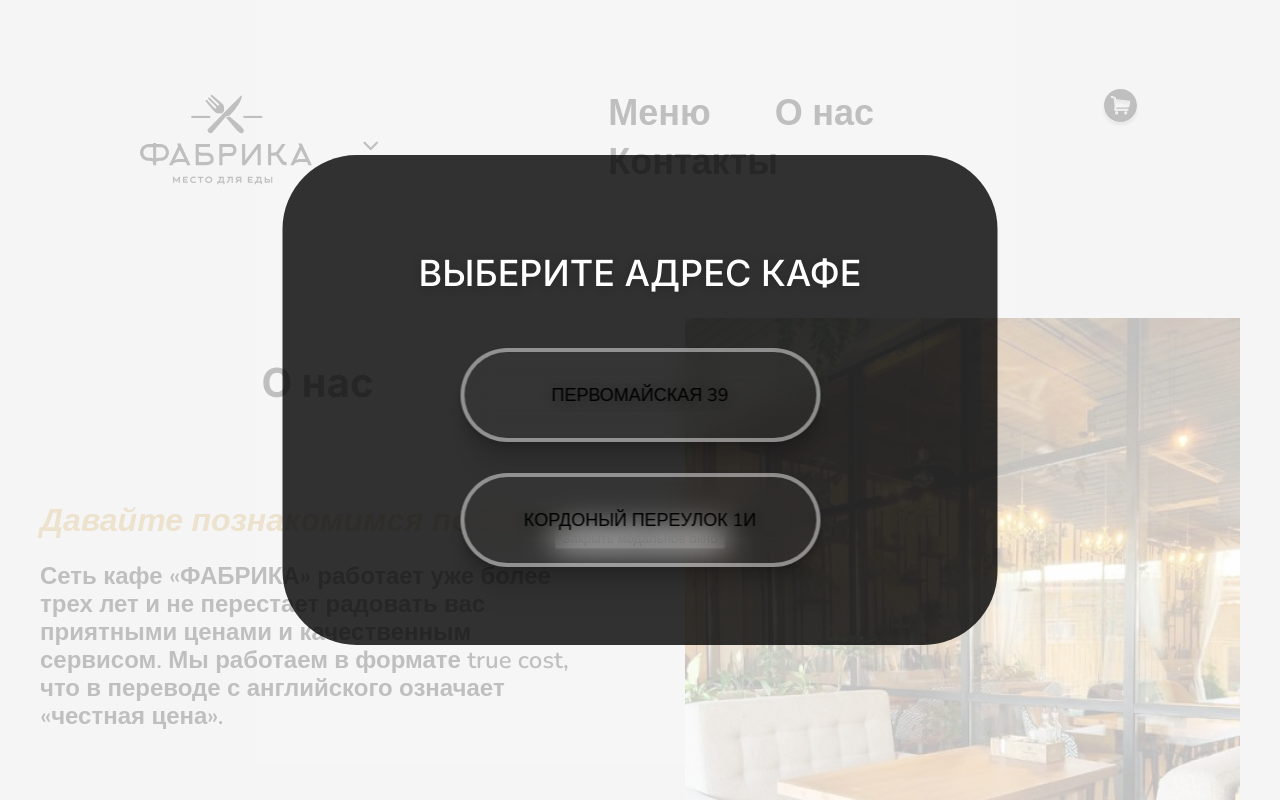
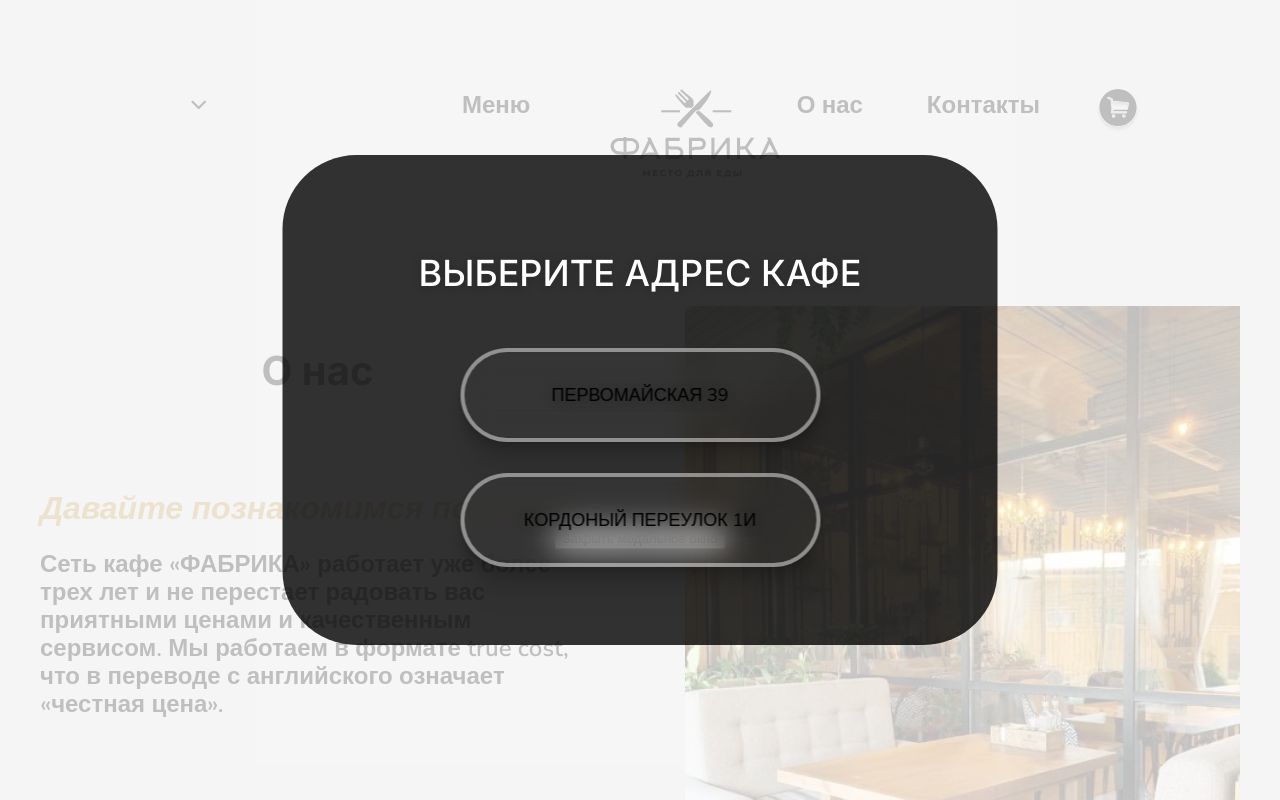
Before and after one commit to Julianbgs/Fabrika, a React (Create React App) app: page /about-us in a window 1280 px wide. Shown: the top 800 px of the page. Built offline with nearby package versions, Linux system fonts and the light colour scheme.

Commit message:
[~] add new header

```diff
--- a/src/main/Components/Footer/Footer.tsx
+++ b/src/main/Components/Footer/Footer.tsx
@@ -37,7 +37,7 @@ export default function Footer() {
                             </StyledLink>
                         </li>
                         <li className="footer__elem">
-                            <StyledLink to={'/'}>
+                            <StyledLink to={'/about-us'}>
                                 <HeaderItem title={'О нас'}/>
                             </StyledLink>
                         </li>
--- a/src/main/Components/Header/Header.scss
+++ b/src/main/Components/Header/Header.scss
@@ -8,6 +8,7 @@
 .header__nav {
     display: flex;
     align-items: flex-start;
+    justify-content: space-between;
     width: 100%;
     margin-bottom: 8px;
 }
@@ -27,8 +28,8 @@
 .header__logo {
     display: flex;
     justify-content: center;
-    width: 192px;
-    height: 101px;
+    width: 171px;
+    height: 89px;
 
     img {
         width: 100%;
@@ -41,7 +42,7 @@
     margin-right: 64px;
     color: #000000;
     font-family: Nunito, sans-serif;
-    font-size: 36px;
+    font-size: 24px;
     font-style: normal;
     font-weight: 600;
     line-height: normal;
--- a/src/main/Components/Header/Header.tsx
+++ b/src/main/Components/Header/Header.tsx
@@ -18,9 +18,6 @@ export default function Header() {
         <div className="container">
             <div className="header">
                 <nav className="header__nav">
-                    <div className="header__logo">
-                        <img src={Logo} alt="Logo site"/>
-                    </div>
                     <div className="header__box">
                         <Select options={options}/>
                         <ul className="header__menu">
@@ -28,6 +25,15 @@ export default function Header() {
                                 <StyledLink to={'/'}>
                                     <HeaderItem title={'Меню'}/>
                                 </StyledLink>
+                            </li>
+                        </ul>
+                    </div>
+                    <div className="header__logo">
+                        <img src={Logo} alt="Logo site"/>
+                    </div>
+                    <div className="header__box">
+                        <ul className="header__menu">
+                            <li className="header__elem">
                                 <StyledLink to={'/about-us'}>
                                     <HeaderItem title={'О нас'}/>
                                 </StyledLink>
--- a/src/main/UI-elements/Select/Select.scss
+++ b/src/main/UI-elements/Select/Select.scss
@@ -3,7 +3,6 @@
     display: flex;
     align-items: center;
     text-align: center;
-    padding-top: 16px;
     margin: 0 71px 0 41px;
     box-sizing: border-box;
     width: 210px;
@@ -24,7 +23,7 @@
     color: #000000;
     font-family: Comfortaa, sans-serif;
     font-weight: 500;
-    font-size: 15px;
+    font-size: 20px;
     line-height: 17px;
     text-align: center;
 }
@@ -40,7 +39,7 @@
 }
 
 .select__title--opt {
-    font-size: 14px;
+    font-size: 15px;
     font-weight: 600;
 }
 
```
Also changed, not shown: src/assets/images/header/Logo.svg.
